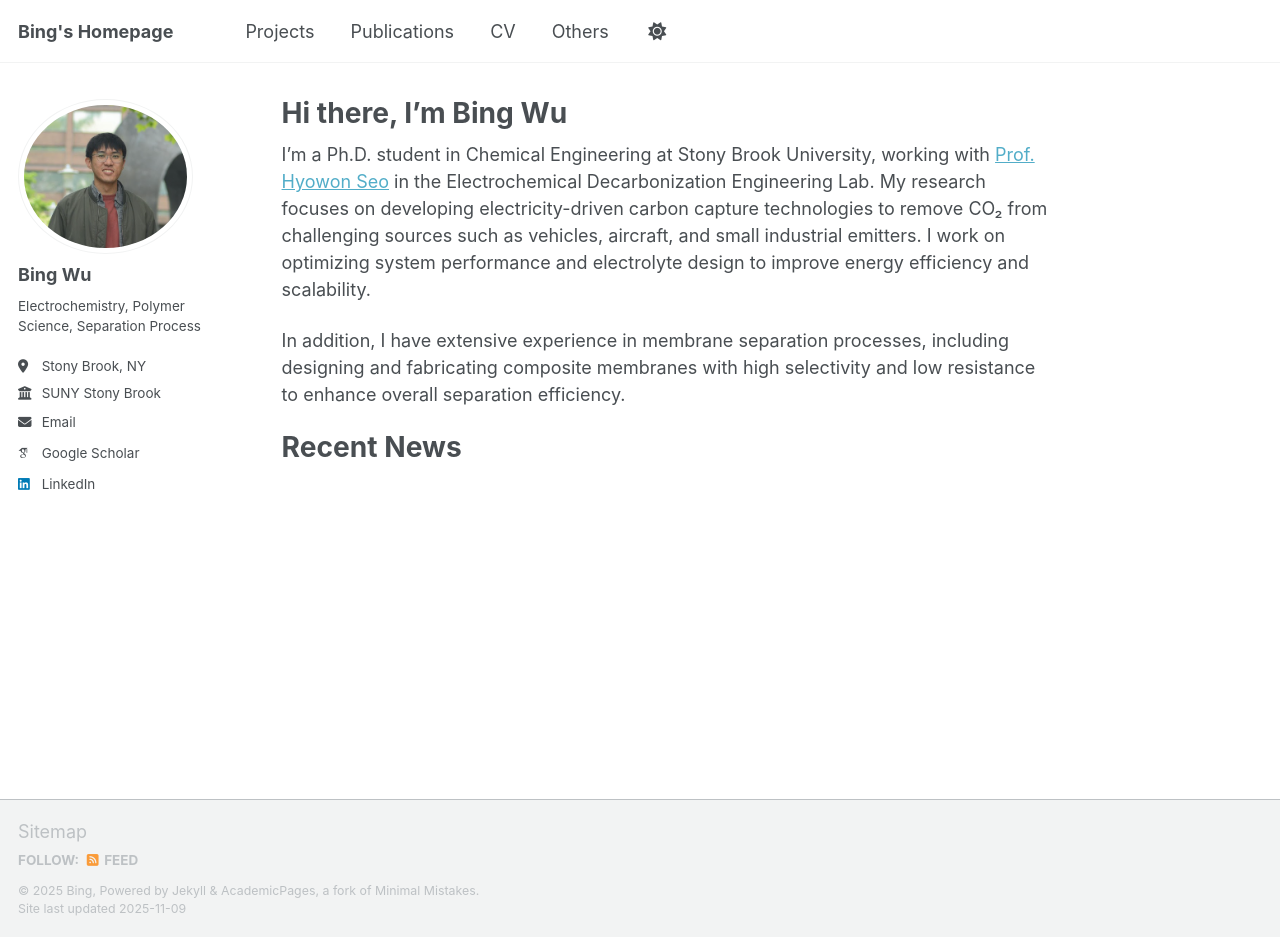
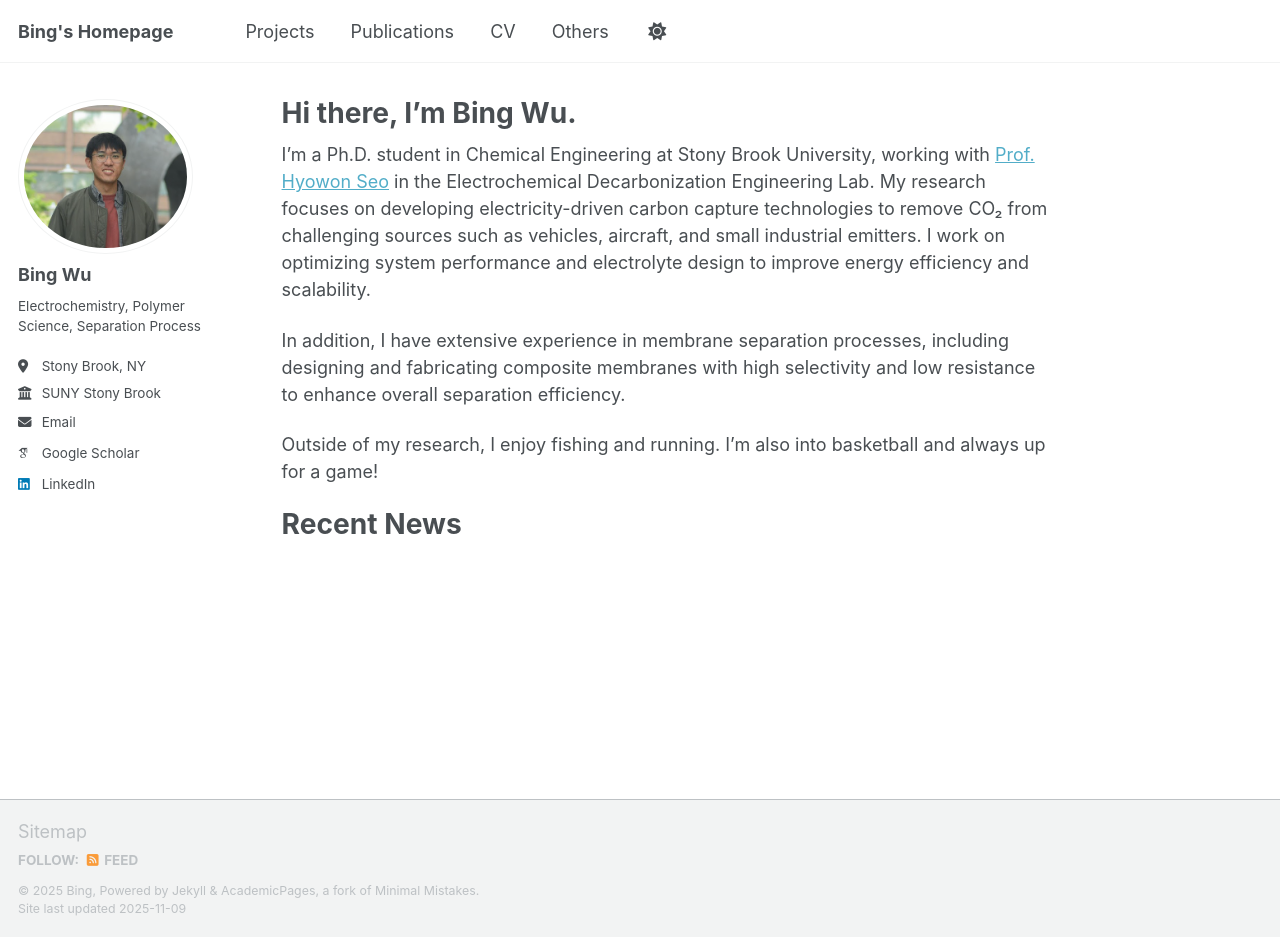
Before and after one commit to Bing-H-WU/Bing-H-WU.github.io, a Jekyll site: the page built from _pages/about.md, in a window 1280 px wide and 937 px high. Built offline with Jekyll 4.4.1, drawn with Linux system fonts in a browser that asks for light colours; some web fonts are replaced; a script that is not in the unit is left out.

```diff
--- a/_pages/about.md
+++ b/_pages/about.md
@@ -1,6 +1,6 @@
 ---
 permalink: /
-title: "Hi there, I'm Bing Wu"
+title: "Hi there, I'm Bing Wu."
 author_profile: true
 redirect_from:
   - /about/
@@ -11,5 +11,7 @@ I'm a Ph.D. student in Chemical Engineering at Stony Brook University, working w
 
 In addition, I have extensive experience in membrane separation processes, including designing and fabricating composite membranes with high selectivity and low resistance to enhance overall separation efficiency.
 
+Outside of my research, I enjoy fishing and running. I'm also into basketball and always up for a game!
+
 Recent News
 ======
```
